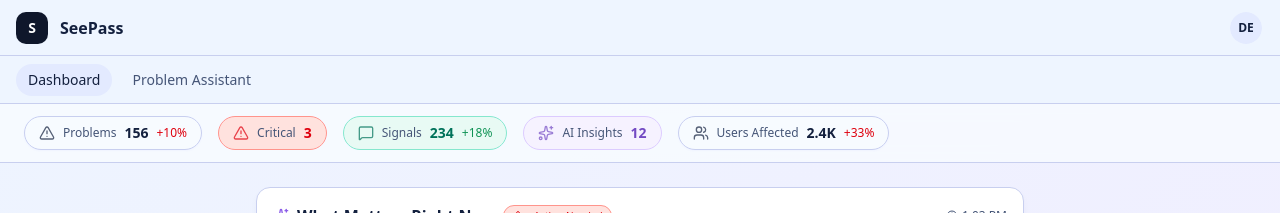
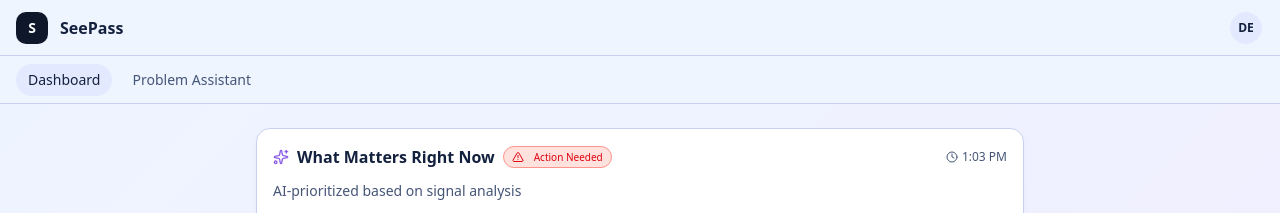
Before and after one commit to snhasani/seepass, a Next.js app in the folder apps/web/: page /dashboard in a window 1280 px wide. Shown: the top 213 px of the page. Built offline with nearby package versions, Linux system fonts and the light colour scheme; no server answers.

Commit message:
Group routes

```diff
--- a/apps/web/app/dashboard/page.tsx
+++ b/apps/web/app/(protected)/dashboard/page.tsx
@@ -3,12 +3,10 @@
 import {
   AIInsight,
   ProblemCard,
-  StatPill,
   SummaryPanel,
   type PriorityItem,
   type Problem,
 } from "@repo/design-system";
-import { AlertTriangle, MessageSquare, Sparkles, Users } from "lucide-react";
 
 // Mock data for the dashboard
 const mockPriorities: PriorityItem[] = [
@@ -119,36 +117,6 @@
   return (
     <div className="flex flex-col h-full ds-gradient-subtle">
       {/* Compact Stats Header Bar */}
-      <header className="flex items-center gap-4 px-6 py-3 border-b border-[--ds-indigo-200] bg-card/80 backdrop-blur-sm overflow-x-auto">
-        <StatPill
-          icon={AlertTriangle}
-          label="Problems"
-          value={156}
-          trend="+10%"
-          negative
-        />
-        <StatPill
-          icon={AlertTriangle}
-          label="Critical"
-          value={3}
-          variant="critical"
-        />
-        <StatPill
-          icon={MessageSquare}
-          label="Signals"
-          value={234}
-          trend="+18%"
-          variant="signal"
-        />
-        <StatPill icon={Sparkles} label="AI Insights" value={12} variant="ai" />
-        <StatPill
-          icon={Users}
-          label="Users Affected"
-          value="2.4K"
-          trend="+33%"
-          negative
-        />
-      </header>
 
       {/* Main content area - full width */}
       <main className="flex-1 min-h-0 overflow-y-auto p-6">
--- /dev/null
+++ b/apps/web/app/(protected)/layout.tsx
@@ -0,0 +1,9 @@
+import { ProtectedShell } from "@/shared/components/layouts/protected-shell";
+
+export default function ProtectedLayout({
+  children,
+}: {
+  children: React.ReactNode;
+}) {
+  return <ProtectedShell>{children}</ProtectedShell>;
+}
```
Also changed, not shown: apps/web/shared/components/layouts/protected-shell.tsx (renamed from apps/web/app/dashboard/layout.tsx, +4 -8 lines), apps/web/app/(protected)/assistant/page.tsx (renamed from apps/web/app/assistant/page.tsx).
